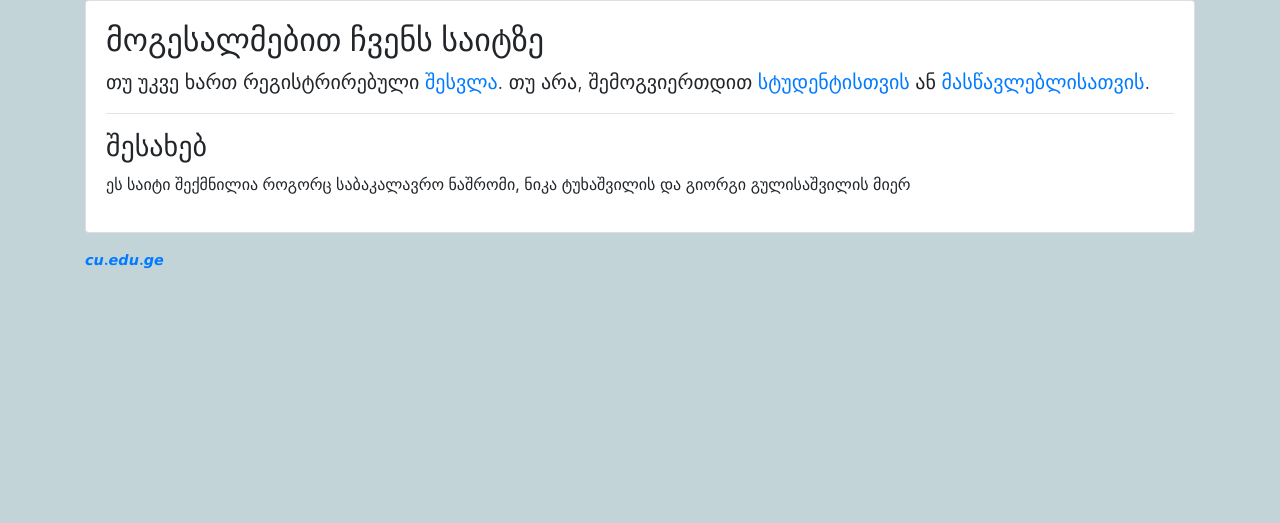
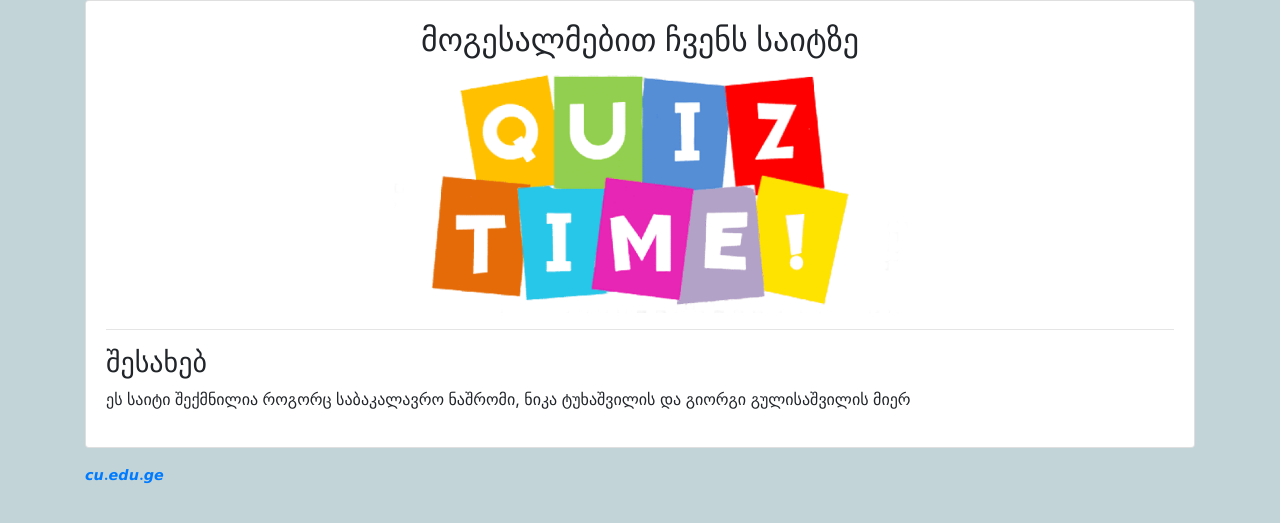
Before and after one commit to whiteroger111/herokuCuQuiz, a Django app: page / in a window 1280 px wide. Shown: the part 104-627 px from the top of the page. Run offline with Django 3.2, Linux system fonts and the light colour scheme; some libraries are stand-ins or nearby versions.

Commit message:
დიზაინის fix

```diff
--- a/classroom/templates/classroom/home.html
+++ b/classroom/templates/classroom/home.html
@@ -1,11 +1,9 @@
 {% extends 'base.html' %}
+{% load static %}
 
 {% block content %}
-  <h2>მოგესალმებით ჩვენს საიტზე</h2>
-  <p class="lead">
-    თუ უკვე ხართ რეგისტრირებული <a href="{% url 'login' %}">შესვლა</a>. თუ არა,
-    შემოგვიერთდით <a href="{% url 'student_signup' %}">სტუდენტისთვის</a> ან <a href="{% url 'teacher_signup' %}">მასწავლებლისათვის</a>.
-  </p>
+  <h2 style="text-align: center">მოგესალმებით ჩვენს საიტზე</h2>
+    <img src="{% static 'img/quiz-time-removebg.png' %}" alt="Cu Quiz" style="border-radius: 5%; max-width: 100%; width: 55%; display: block;margin-left: auto; margin-right: auto;">
   <hr>
   <h3>შესახებ</h3>
   <p>
--- a/static/css/app.css
+++ b/static/css/app.css
@@ -5,6 +5,12 @@
 .logo a {
     color: #212529;
     text-decoration: none;
+}
+
+@media only screen and (max-width: 770px) {
+    #username {
+        font-size: 65%
+    }
 }
 
 footer {
--- a/templates/base.html
+++ b/templates/base.html
@@ -30,7 +30,7 @@
             </div>
             <div class="col-6 text-right">
               {% if user.is_authenticated %}
-                <p class="pt-3"><strong style="color: white; font-size: 65%">{{ user.username }}{% if user.is_student %} - {{user.student.score}}{% endif %}</strong> | <a href="{% url 'logout' %}">გამოსვლა</a>.</p>
+                <p id="username" class="pt-3"><strong style="color: white;">{{ user.username }}{% if user.is_student %} - {{user.student.score}}{% endif %}</strong> | <a href="{% url 'logout' %}">გამოსვლა</a>.</p>
               {% else %}
                 <a href="{% url 'login' %}" class="btn btn-light" role="button">შესვლა</a>
                 <a href="{% url 'signup' %}" class="btn btn-primary" role="button">რეგისტრაცია</a>
```
Also changed, not shown: db.sqlite3, static/img/quiz-time-removebg.png (added). Lines whose indentation alone changed are shown as unchanged.
